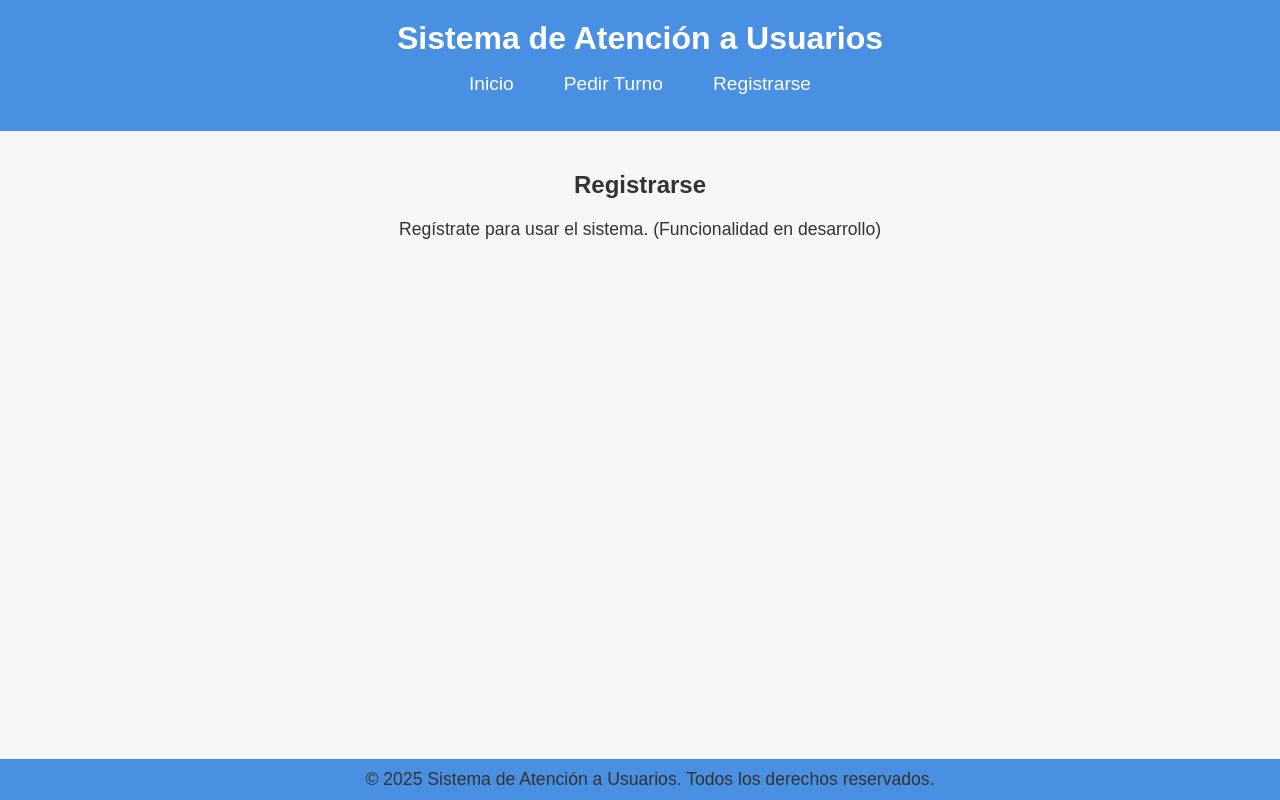
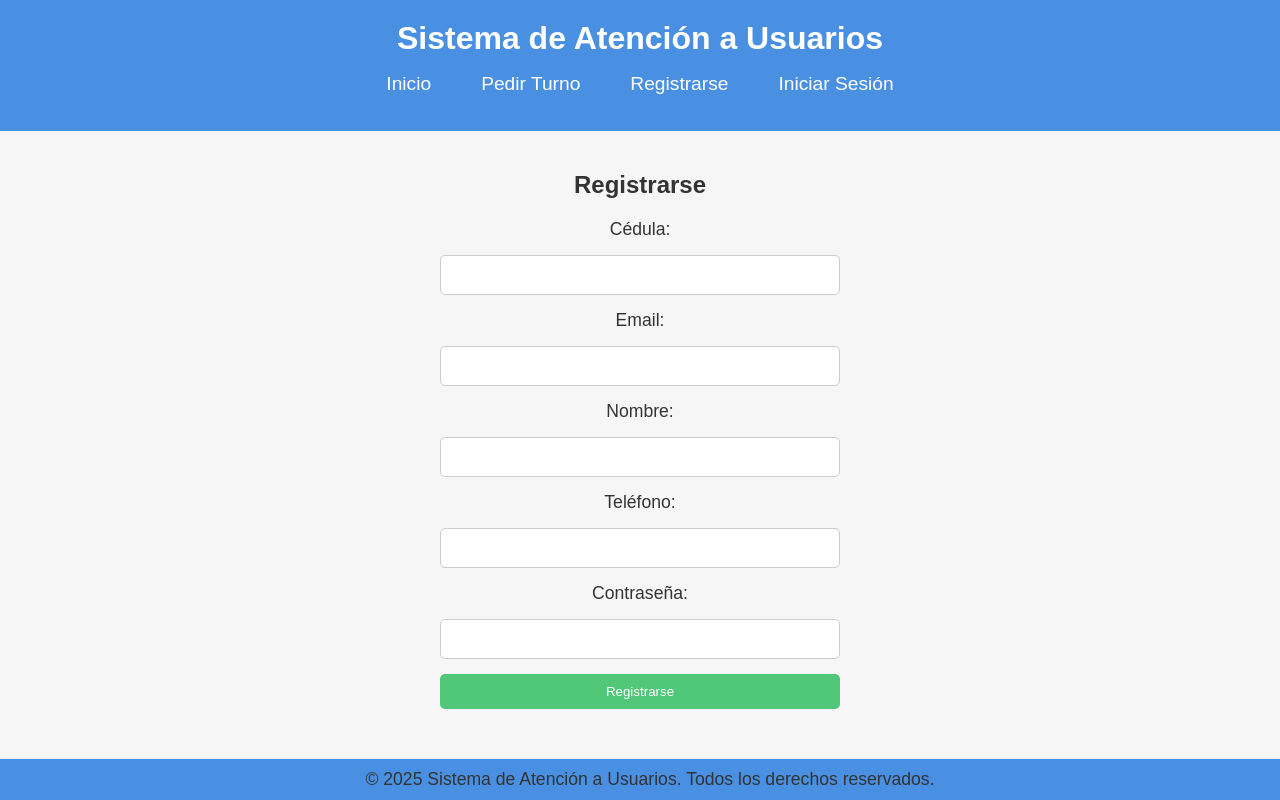
Before and after one commit to IvanAusechaS/frontend, a React (Create React App) app: page /registrarse in a window 1280 px wide. Built offline with nearby package versions, Linux system fonts and the light colour scheme.

Commit message:
Implement turno state update in ProfesionalDashboard frontend
- Added updateTurno function to services/api.js to send PATCH requests
- Updated ProfesionalDashboard.js with dropdown for changing turno estado
- Integrated real-time state updates with backend API

```diff
--- a/src/App.js
+++ b/src/App.js
@@ -1,22 +1,39 @@
-import React from 'react';
+import React, { useState, useEffect } from 'react';
 import { BrowserRouter as Router, Route, Routes } from 'react-router-dom';
-import Header from './components/Header';    // Importación default
-import Footer from './components/Footer';    // Importación default
-import Home from './pages/Home';             // Importación default
-import PedirTurno from './pages/PedirTurno'; // Importación default
-import Registrarse from './pages/Registrarse'; // Importación default
+import Header from './components/Header';
+import Footer from './components/Footer';
+import Home from './pages/Home';
+import PedirTurno from './pages/PedirTurno';
+import Registrarse from './pages/Registrarse';
+import Login from './pages/Login';
+import ProfesionalDashboard from './pages/ProfesionalDashboard';
 import './App.css';
 
 function App() {
+  const [user, setUser] = useState(null);
+
+  useEffect(() => {
+    const storedUser = localStorage.getItem('user');
+    const token = localStorage.getItem('token');
+    if (storedUser && token) {
+      setUser(JSON.parse(storedUser)); // Cargar usuario solo si hay token
+    } else {
+      localStorage.removeItem('user'); // Limpiar si no hay token
+      localStorage.removeItem('token');
+    }
+  }, []);
+
   return (
     <Router>
       <div style={styles.app}>
-        <Header />
+        <Header user={user} setUser={setUser} />
         <main style={styles.main}>
           <Routes>
             <Route path="/" element={<Home />} />
             <Route path="/pedir-turno" element={<PedirTurno />} />
             <Route path="/registrarse" element={<Registrarse />} />
+            <Route path="/login" element={<Login setUser={setUser} />} />
+            <Route path="/profesional" element={<ProfesionalDashboard />} />
           </Routes>
         </main>
         <Footer />
@@ -30,4 +47,4 @@ const styles = {
   main: { flex: 1, paddingBottom: '60px' },
 };
 
-export default App;  // Asegúrate de que esté aquí
+export default App;
--- a/src/components/Header.js
+++ b/src/components/Header.js
@@ -1,11 +1,11 @@
 import React from 'react';
 import Nav from './Nav';
 
-const Header = () => {
+const Header = ({ user, setUser }) => {
   return (
     <header style={styles.header}>
       <h1 style={styles.title}>Sistema de Atención a Usuarios</h1>
-      <Nav />
+      <Nav user={user} setUser={setUser} />
     </header>
   );
 };
@@ -15,4 +15,4 @@ const styles = {
   title: { margin: 0, fontSize: '2em' },
 };
 
-export default Header; // Asegúrate de que esté aquí
+export default Header;
--- a/src/components/Nav.js
+++ b/src/components/Nav.js
@@ -1,13 +1,47 @@
 import React from 'react';
-import { Link } from 'react-router-dom';
+import { Link, useNavigate } from 'react-router-dom';
+import { logoutUser } from '../services/api';
 
-const Nav = () => {
+const Nav = ({ user, setUser }) => {
+  const navigate = useNavigate();
+
+  const handleLogout = async () => {
+    try {
+      const token = localStorage.getItem('token');
+      if (token) {
+        await logoutUser(token);
+      }
+      localStorage.removeItem('token');
+      localStorage.removeItem('user');
+      setUser(null);
+      navigate('/login');
+    } catch (err) {
+      console.error('Error al cerrar sesión:', err);
+      // Forzar logout incluso si falla la API
+      localStorage.removeItem('token');
+      localStorage.removeItem('user');
+      setUser(null);
+      navigate('/login');
+    }
+  };
+
   return (
     <nav style={styles.nav}>
       <ul style={styles.navList}>
         <li style={styles.navItem}><Link to="/" style={styles.link}>Inicio</Link></li>
         <li style={styles.navItem}><Link to="/pedir-turno" style={styles.link}>Pedir Turno</Link></li>
         <li style={styles.navItem}><Link to="/registrarse" style={styles.link}>Registrarse</Link></li>
+        {user ? (
+          <>
+            <li style={styles.navItem}>Hola, {user.nombre}</li>
+            {user.es_profesional && (
+              <li style={styles.navItem}><Link to="/profesional" style={styles.link}>Dashboard Profesional</Link></li>
+            )}
+            <li style={styles.navItem}><button onClick={handleLogout} style={styles.button}>Cerrar Sesión</button></li>
+          </>
+        ) : (
+          <li style={styles.navItem}><Link to="/login" style={styles.link}>Iniciar Sesión</Link></li>
+        )}
       </ul>
     </nav>
   );
@@ -18,6 +52,7 @@ const styles = {
   navList: { listStyle: 'none', padding: 0, display: 'flex', justifyContent: 'center', gap: '20px' },
   navItem: { display: 'inline' },
   link: { color: '#FFFFFF', textDecoration: 'none', fontSize: '1.2em', padding: '10px 15px', borderRadius: '5px', transition: 'background-color 0.3s' },
+  button: { backgroundColor: '#50C878', color: '#FFFFFF', border: 'none', padding: '10px 15px', borderRadius: '5px', cursor: 'pointer' },
 };
 
-export default Nav; // Asegúrate de que esté aquí
+export default Nav;
--- /dev/null
+++ b/src/pages/Login.js
@@ -0,0 +1,60 @@
+import React, { useState } from 'react';
+import { useNavigate } from 'react-router-dom';
+import { loginUser } from '../services/api';
+
+const Login = ({ setUser }) => {
+  const [loginField, setLoginField] = useState('');
+  const [password, setPassword] = useState('');
+  const [error, setError] = useState('');
+  const navigate = useNavigate();
+
+  const handleSubmit = async (e) => {
+    e.preventDefault();
+    try {
+      const data = await loginUser(loginField, password);
+      localStorage.setItem('token', data.access);
+      localStorage.setItem('user', JSON.stringify({ nombre: data.user.nombre, es_profesional: data.user.es_profesional }));
+      setUser({ nombre: data.user.nombre, es_profesional: data.user.es_profesional });
+      navigate('/');
+    } catch (err) {
+      setError('Credenciales inválidas');
+    }
+  };
+
+  return (
+    <div style={styles.container}>
+      <h2>Iniciar Sesión</h2>
+      {error && <p style={styles.error}>{error}</p>}
+      <form onSubmit={handleSubmit} style={styles.form}>
+        <label style={styles.label}>Cédula o Email:</label>
+        <input
+          type="text"
+          value={loginField}
+          onChange={(e) => setLoginField(e.target.value)}
+          style={styles.input}
+          required
+        />
+        <label style={styles.label}>Contraseña:</label>
+        <input
+          type="password"
+          value={password}
+          onChange={(e) => setPassword(e.target.value)}
+          style={styles.input}
+          required
+        />
+        <button type="submit" style={styles.button}>Iniciar Sesión</button>
+      </form>
+    </div>
+  );
+};
+
+const styles = {
+  container: { padding: '20px', textAlign: 'center', maxWidth: '400px', margin: '0 auto' },
+  form: { display: 'flex', flexDirection: 'column', gap: '15px' },
+  label: { fontSize: '1.1em', color: '#333333' },
+  input: { padding: '10px', fontSize: '1em', borderRadius: '5px', border: '1px solid #ccc' },
+  button: { padding: '10px', backgroundColor: '#50C878', color: '#FFFFFF', border: 'none', borderRadius: '5px', cursor: 'pointer' },
+  error: { color: 'red' },
+};
+
+export default Login;
--- /dev/null
+++ b/src/pages/ProfesionalDashboard.js
@@ -0,0 +1,71 @@
+import React, { useState, useEffect } from 'react';
+import { getPuntosAtencion, getTurnos } from '../services/api';
+
+const ProfesionalDashboard = () => {
+  const [puntosAtencion, setPuntosAtencion] = useState([]);
+  const [turnos, setTurnos] = useState([]);
+  const [loading, setLoading] = useState(true);
+  const [error, setError] = useState('');
+
+  useEffect(() => {
+    const fetchData = async () => {
+      try {
+        const token = localStorage.getItem('token');
+        const [puntosData, turnosData] = await Promise.all([
+          getPuntosAtencion(),
+          getTurnos(token)
+        ]);
+        setPuntosAtencion(puntosData);
+        setTurnos(turnosData);
+        setLoading(false);
+      } catch (err) {
+        setError('Error al cargar datos');
+        setLoading(false);
+      }
+    };
+    fetchData();
+  }, []);
+
+  return (
+    <div style={styles.container}>
+      <h2>Dashboard Profesional</h2>
+      {loading && <p>Cargando...</p>}
+      {error && <p style={styles.error}>{error}</p>}
+      {!loading && !error && (
+        <>
+          <h3>Puntos de Atención</h3>
+          <ul style={styles.list}>
+            {puntosAtencion.map((punto) => (
+              <li key={punto.id} style={styles.listItem}>
+                {punto.nombre} - {punto.ubicacion} (Servicios: {punto.servicios.join(', ')})
+              </li>
+            ))}
+          </ul>
+          <h3>Turnos Pendientes</h3>
+          {turnos.length > 0 ? (
+            <ul style={styles.list}>
+              {turnos.map((turno) => (
+                <li key={turno.id} style={styles.listItem}>
+                  Turno: {turno.ticket.numero} | Paciente: {turno.ticket.usuario.nombre} |
+                  Punto: {turno.punto_atencion.nombre} | Tipo: {turno.ticket.tipo_cita} |
+                  Estado: {turno.estado} | Fecha: {new Date(turno.fecha_asignacion).toLocaleString()}
+                </li>
+              ))}
+            </ul>
+          ) : (
+            <p>No hay turnos pendientes.</p>
+          )}
+        </>
+      )}
+    </div>
+  );
+};
+
+const styles = {
+  container: { padding: '20px', textAlign: 'center', maxWidth: '800px', margin: '0 auto' },
+  error: { color: 'red' },
+  list: { listStyle: 'none', padding: 0, textAlign: 'left' },
+  listItem: { padding: '10px', borderBottom: '1px solid #ccc' },
+};
+
+export default ProfesionalDashboard;
--- a/src/pages/Registrarse.js
+++ b/src/pages/Registrarse.js
@@ -1,19 +1,84 @@
-import React from 'react';
+import React, { useState } from 'react';
+import { useNavigate } from 'react-router-dom';
+import { registerUser } from '../services/api';
 
 const Registrarse = () => {
+  const [cedula, setCedula] = useState('');
+  const [email, setEmail] = useState('');
+  const [nombre, setNombre] = useState('');
+  const [telefono, setTelefono] = useState('');
+  const [password, setPassword] = useState('');
+  const [error, setError] = useState('');
+  const navigate = useNavigate();
+
+  const handleSubmit = async (e) => {
+    e.preventDefault();
+    try {
+      await registerUser(cedula, email, nombre, telefono, password);
+      alert('Usuario registrado exitosamente');
+      navigate('/login');
+    } catch (err) {
+      setError('Error al registrar usuario. Verifica los datos.');
+    }
+  };
+
   return (
     <div style={styles.container}>
       <h2>Registrarse</h2>
-      <p>Regístrate para usar el sistema. (Funcionalidad en desarrollo)</p>
+      {error && <p style={styles.error}>{error}</p>}
+      <form onSubmit={handleSubmit} style={styles.form}>
+        <label style={styles.label}>Cédula:</label>
+        <input
+          type="text"
+          value={cedula}
+          onChange={(e) => setCedula(e.target.value)}
+          style={styles.input}
+          required
+        />
+        <label style={styles.label}>Email:</label>
+        <input
+          type="email"
+          value={email}
+          onChange={(e) => setEmail(e.target.value)}
+          style={styles.input}
+          required
+        />
+        <label style={styles.label}>Nombre:</label>
+        <input
+          type="text"
+          value={nombre}
+          onChange={(e) => setNombre(e.target.value)}
+          style={styles.input}
+          required
+        />
+        <label style={styles.label}>Teléfono:</label>
+        <input
+          type="text"
+          value={telefono}
+          onChange={(e) => setTelefono(e.target.value)}
+          style={styles.input}
+        />
+        <label style={styles.label}>Contraseña:</label>
+        <input
+          type="password"
+          value={password}
+          onChange={(e) => setPassword(e.target.value)}
+          style={styles.input}
+          required
+        />
+        <button type="submit" style={styles.button}>Registrarse</button>
+      </form>
     </div>
   );
 };
 
 const styles = {
-  container: {
-    padding: '20px',
-    textAlign: 'center',
-  },
+  container: { padding: '20px', textAlign: 'center', maxWidth: '400px', margin: '0 auto' },
+  form: { display: 'flex', flexDirection: 'column', gap: '15px' },
+  label: { fontSize: '1.1em', color: '#333333' },
+  input: { padding: '10px', fontSize: '1em', borderRadius: '5px', border: '1px solid #ccc' },
+  button: { padding: '10px', backgroundColor: '#50C878', color: '#FFFFFF', border: 'none', borderRadius: '5px', cursor: 'pointer' },
+  error: { color: 'red' },
 };
 
 export default Registrarse;
```
Also changed, not shown: src/services/api.js (+29 -10 lines).
